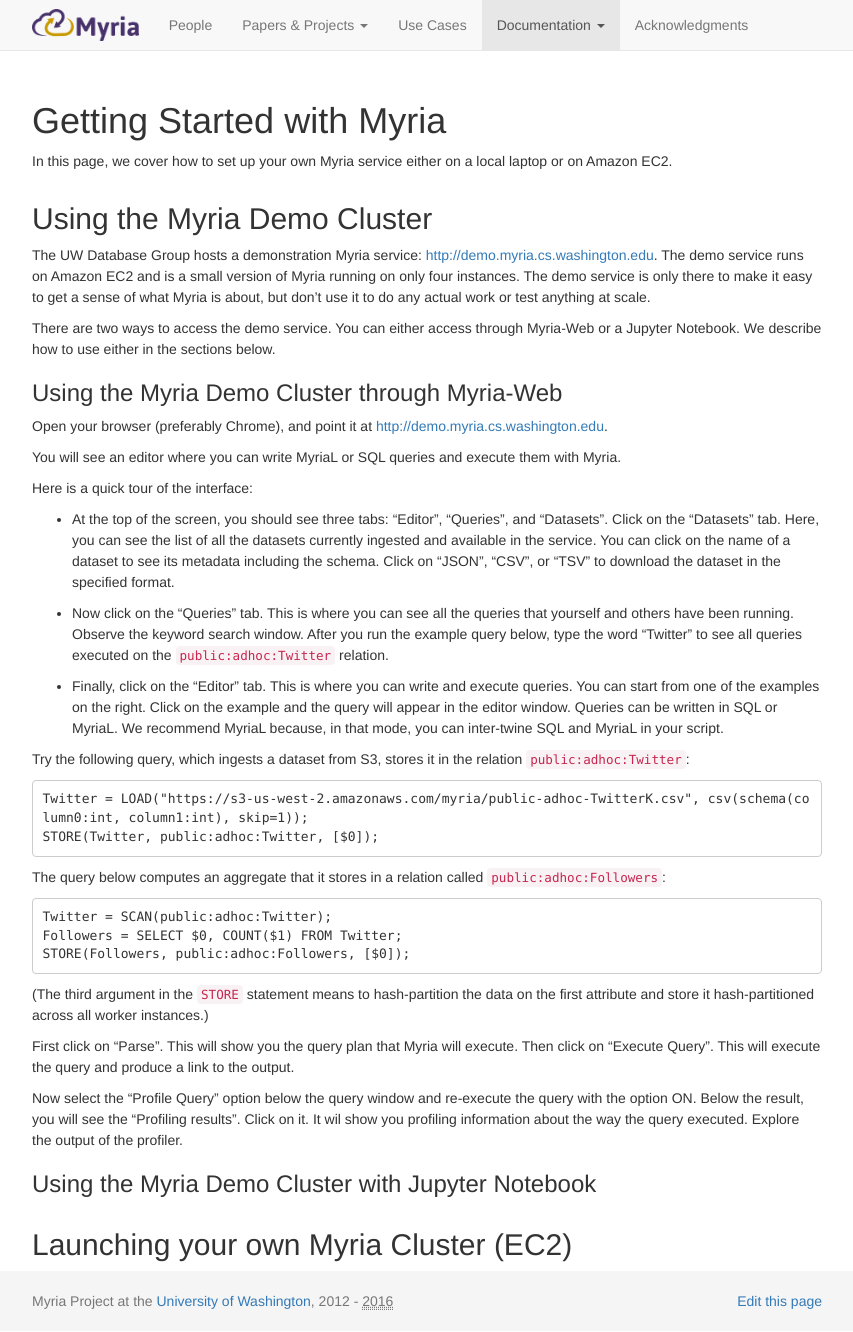
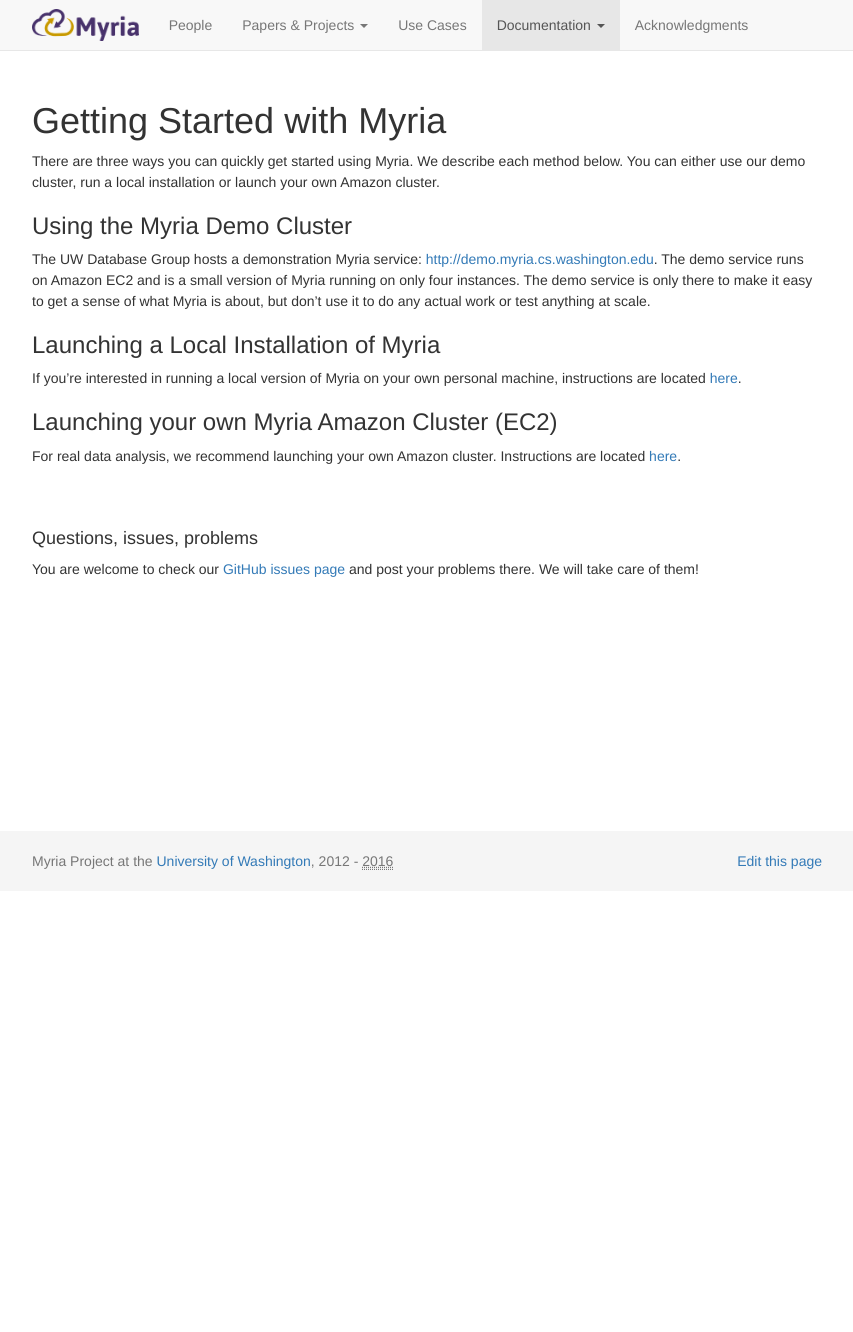
Before and after one commit to uwescience/myria-website, a Jekyll site: the page built from docs/index.markdown, in a window 1280 px wide. Shown: the whole page, without its empty margins (213-1066 px from the left). Built offline with Jekyll 4.4.1, drawn with Linux system fonts in a browser that asks for light colours; nearby versions of some CDN libraries; Markdown is read by kramdown in place of the engine named in the settings; after the commit the page ends 900 px from its top, so only the background shows below that.

Commit message:
other changes

```diff
--- a/docs/index.markdown
+++ b/docs/index.markdown
@@ -2,70 +2,30 @@
 layout: default
 title: Start Here
 group: "docs"
-weight: 1
+weight: 0
 section: 1
 ---
 
 # Getting Started with Myria
-In this page, we cover how to set up your own Myria service either on a local laptop or on Amazon EC2.
+There are three ways you can quickly get started using Myria. We describe each method below. You can either use our demo cluster, run a local installation or
+launch your own Amazon cluster.
 
-## Using the Myria Demo Cluster
+### Using the Myria Demo Cluster
 
 The UW Database Group hosts a demonstration Myria service: <http://demo.myria.cs.washington.edu>.
 The demo service runs on Amazon EC2 and is a small version of Myria running on only four instances.
 The demo service is only there to make it easy to get a sense of what Myria is about, but don't use it to do any actual work
 or test anything at scale.
 
-There are two ways to access the demo service. You can either access through Myria-Web or a Jupyter Notebook. We describe how to use either in the sections below.
+### Launching a Local Installation of Myria
+If you're interested in running a local version of Myria on your own personal machine, instructions are located [here](myriax/).
 
-### Using the Myria Demo Cluster through Myria-Web
+### Launching your own Myria Amazon Cluster (EC2)
+For real data analysis, we recommend launching your own Amazon cluster. Instructions are located [here](myria-ec2).
 
-Open your browser (preferably Chrome), and point it at [http://demo.myria.cs.washington.edu](http://demo.myria.cs.washington.edu).
+<br>
+<br>
 
-You will see an editor where you can write MyriaL or SQL queries and execute them with Myria.
+#### Questions, issues, problems
 
-Here is a quick tour of the interface:
-
-- At the top of the screen, you should see three tabs: "Editor", "Queries", and "Datasets".
-Click on the "Datasets" tab. Here, you can see the list of all the datasets currently ingested
-and available in the service. You can click on the name of a dataset to see its metadata
-including the schema.  Click on "JSON", "CSV", or "TSV" to download the dataset in the
-specified format.
-
-- Now click on the "Queries" tab. This is where you can see all the queries that yourself
-and others have been running. Observe the keyword search window. After you run the example
-query below, type the word "Twitter" to see all queries executed on the `public:adhoc:Twitter` relation.
-
-- Finally, click on the "Editor" tab. This is where you can write and execute queries.
-You can start from one of the examples on the right. Click on the example and the
-query will appear in the editor window. Queries can be written in SQL or MyriaL. We
-recommend MyriaL because, in that mode, you can inter-twine SQL and MyriaL in your
-script.
-
-Try the following query, which ingests a dataset from S3, stores it in the relation `public:adhoc:Twitter`:
-
-    Twitter = LOAD("https://s3-us-west-2.amazonaws.com/myria/public-adhoc-TwitterK.csv", csv(schema(column0:int, column1:int), skip=1));
-    STORE(Twitter, public:adhoc:Twitter, [$0]);
-
-The query below computes an aggregate that it stores in a relation called `public:adhoc:Followers`:
-
-    Twitter = SCAN(public:adhoc:Twitter);
-    Followers = SELECT $0, COUNT($1) FROM Twitter;
-    STORE(Followers, public:adhoc:Followers, [$0]);
-
-(The third argument in the `STORE` statement means to hash-partition the data on the first attribute and store it hash-partitioned across all worker instances.)
-
-First click on "Parse". This will show you the query plan that Myria will
-execute. Then click on "Execute Query". This will execute the query and
-produce a link to the output.
-
-Now select  the "Profile Query" option below the query window and
-re-execute the query with the option ON.  Below the result, you will
-see the "Profiling results". Click on it. It wil show you profiling information
-about the way the query executed. Explore the output of the profiler.
-
-### Using the Myria Demo Cluster with Jupyter Notebook
-
-
-
-## Launching your own Myria Cluster (EC2)
+You are welcome to check our [GitHub issues page](https://github.com/uwescience/myria/issues) and post your problems there. We will take care of them!
--- a/docs/myria-ec2.markdown
+++ b/docs/myria-ec2.markdown
@@ -5,7 +5,7 @@
 weight: 2
 section: 1
 ---
-# Myria Cloud Deployment
+# Myria Amazon Cloud Deployment
 In this section, we describe how to deploy Myria on EC2.
 
 ## Setting up a Myria cluster on EC2
```
Also changed, not shown: docs/myria-demo-service.md (deleted, +0 -7 lines), docs/myria-web.md (+44 -0 lines).
